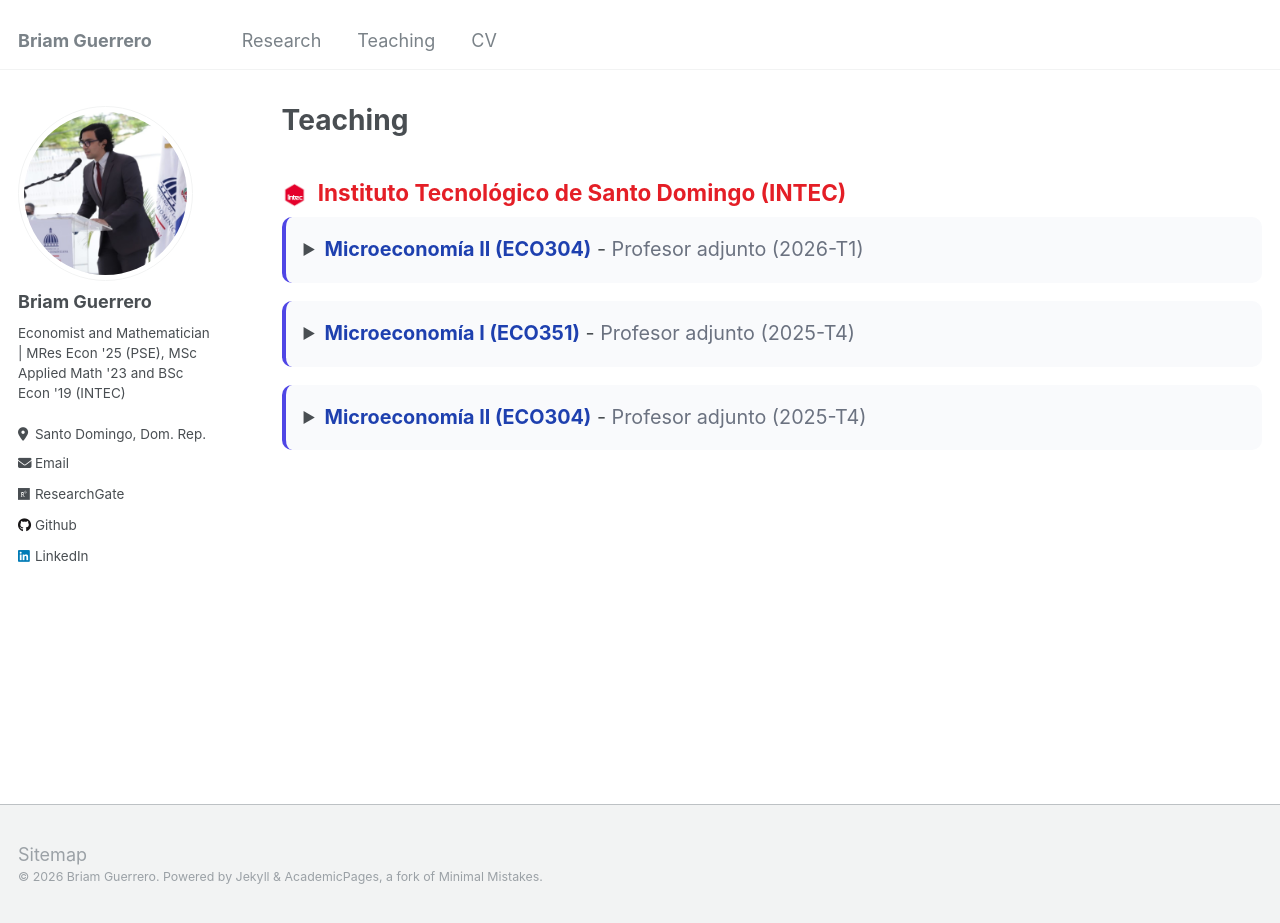
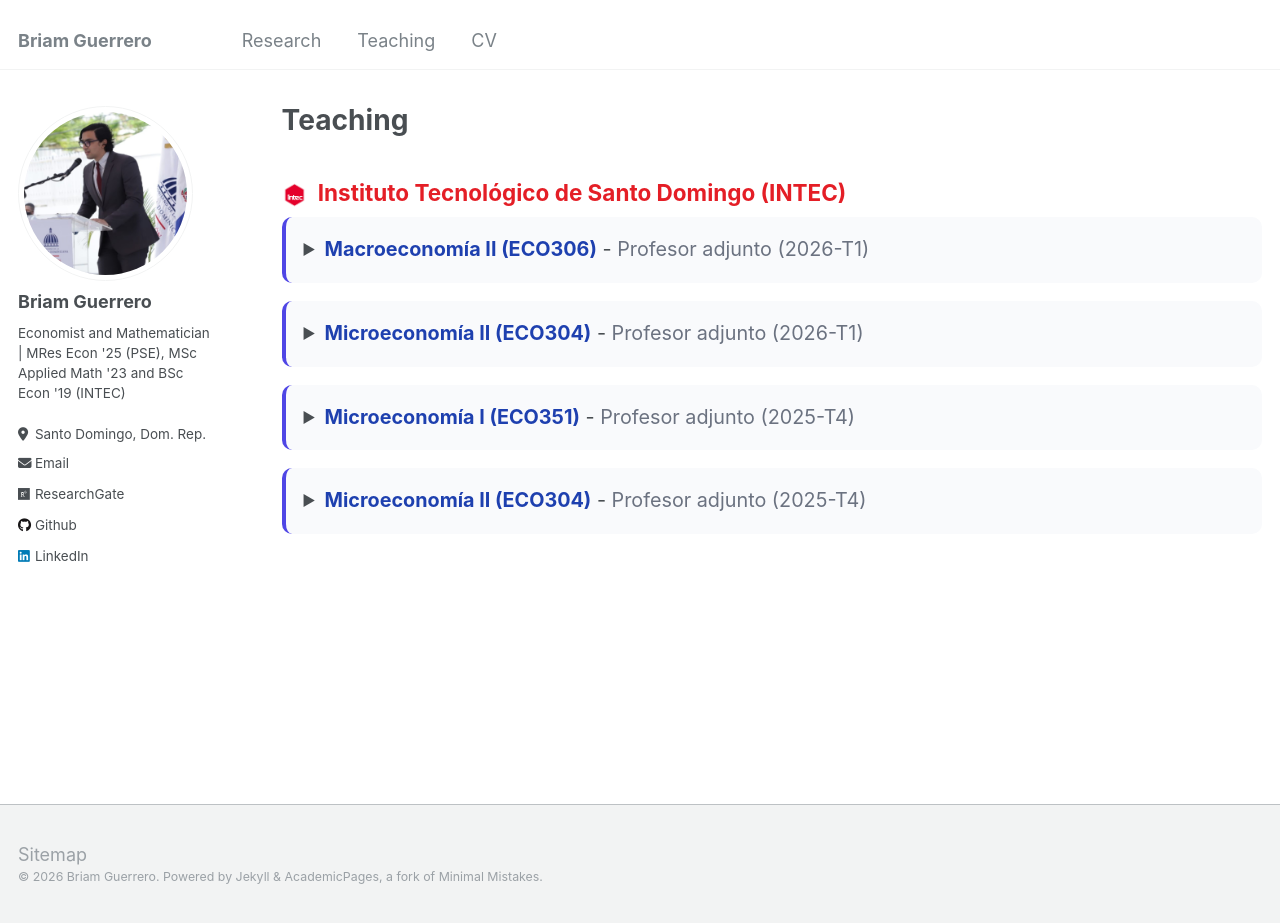
Before and after one commit to briamguerrerob/briamguerrerob.github.io, a Jekyll site: the page built from _pages/teaching.md, in a window 1280 px wide and 923 px high. Built offline with Jekyll 4.4.1, drawn with Linux system fonts in a browser that asks for light colours.

Commit message:
Add details for Macroeconomía II and update Microeconomía I

```diff
--- a/_pages/teaching.md
+++ b/_pages/teaching.md
@@ -13,6 +13,32 @@ author_profile: true
 </h2>
 
 
+<!-- Macro II 2026t1 -->
+<div style="background-color:#f9fafc; border-left:4px solid #4f46e5; padding:1em; border-radius:10px; margin:0.6em 0 1em;">
+<details>
+  <summary style="font-size:1.1em;">
+    <strong style="color:#1e40af;">Macroeconomía II (ECO306)</strong> - <span style="color:#6b7280;">Profesor adjunto (2026-T1)</span>
+  </summary>
+
+{{ "📄 [Programa y calendario](https://briamguerrerob.github.io/files/syllabus_macro2_2026t1.pdf)" | markdownify }}
+
+<details markdown="1">
+  <summary style="background:#e0f2fe; padding:0.45em 0.7em; border-radius:6px;">
+    U.0: Repaso de Macroeconomía 1: Optimización Dinámica
+  </summary>
+
+- 🖥️ [Diapositivas de clase](https://briamguerrerob.github.io/files/review_macro1.pdf)
+
+</details>
+
+<div style="height:0.10em;"></div>
+
+</details>
+</div>
+
+
+
+
 <!-- Micro II 2026t1 -->
 <div style="background-color:#f9fafc; border-left:4px solid #4f46e5; padding:1em; border-radius:10px; margin:0.6em 0 1em;">
 <details>
```
Also changed, not shown: other parts of _pages/teaching.md (+1 -1 lines).
